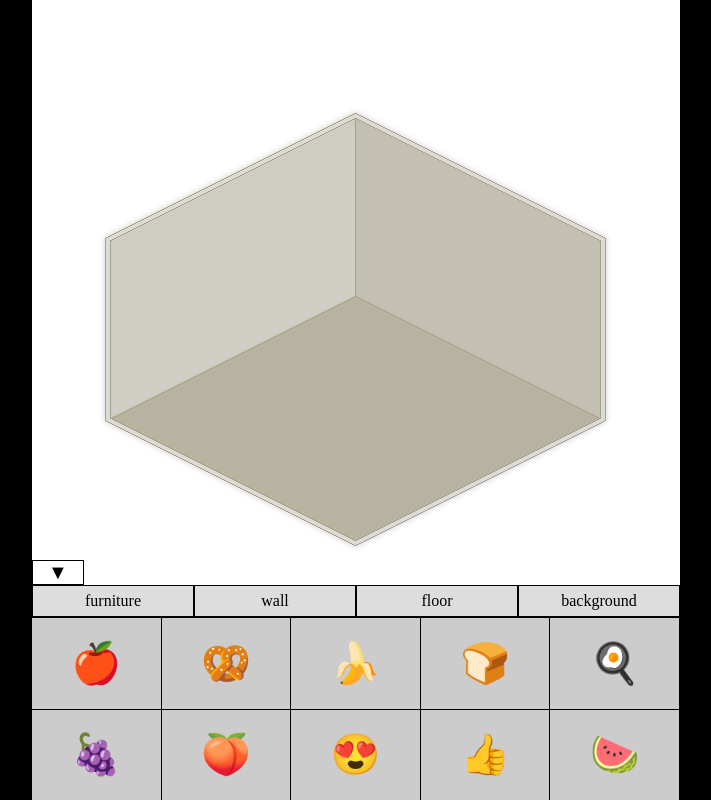
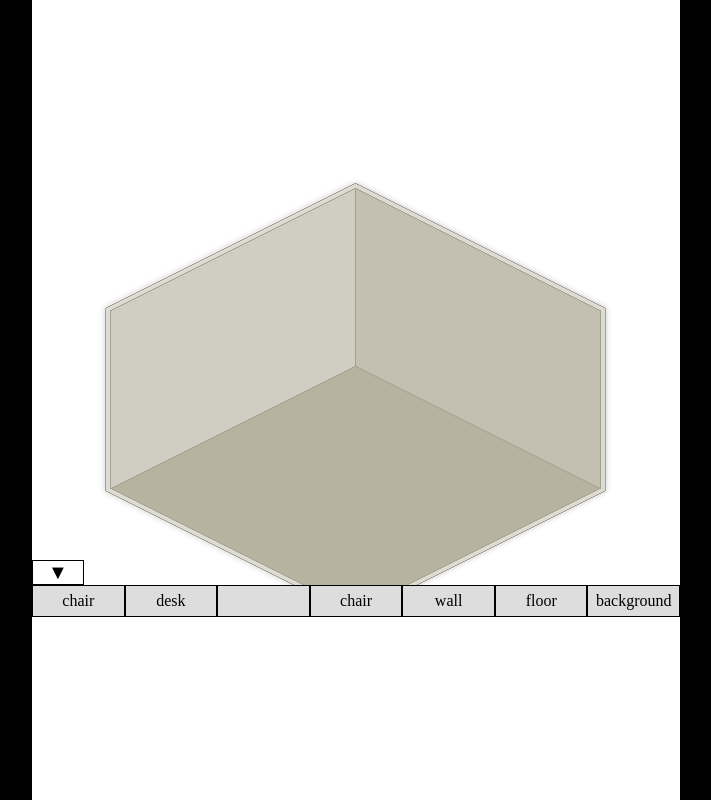
Before and after one commit to sloth-hub/wanroom, a website: page index.html in a window 1280 px wide. Both pictures are taken after a click on the button "START". Shown: the whole page, without its empty margins (284-995 px from the left). Drawn offline with nearby package versions, Linux system fonts and the light colour scheme.

Commit message:
Fix item tab

```diff
--- a/index.js
+++ b/index.js
@@ -14,7 +14,7 @@ let yOffset = 0;
 
 init();
 function init() {
-    startbtn.addEventListener("click", ({ target }) => {
+    startbtn.addEventListener("click", async ({ target }) => {
         display.removeChild(target);
         room.classList.remove("hide");
         const itemListWrap = document.createElement("div");
@@ -22,32 +22,26 @@ function init() {
         itemListWrap.innerHTML = `
         <div class="tab-toggle">▼</li></div>
         <ul class="item-tab">
-        <li class="item-tab category">furniture</li>
+        <li class="item-tab category">chair</li>
+        <li class="item-tab category">desk</li>
+        <li class="item-tab category"></li>
+        <li class="item-tab category">chair</li>
         <li class="item-tab category">wall</li>
         <li class="item-tab category">floor</li>
         <li class="item-tab category">background</li>
         </ul>
         <ul class="item-list">
-        <li class="list-item">🍎</li>
-        <li class="list-item">🥨</li>
-        <li class="list-item">🍌</li>
-        <li class="list-item">🍞</li>
-        <li class="list-item">🍳</li>
-        <li class="list-item">🍇</li>
-        <li class="list-item">🍑</li>
-        <li class="list-item">😍</li>
-        <li class="list-item">👍</li>
-        <li class="list-item">🍉</li>
         </ul>`;
+        const itemData = await axios.get("test.json")
+            .then(({ data }) => data);
         container.appendChild(itemListWrap);
-        clickedItemList(itemListWrap);
         onClickedItem();
-        onClickedTab(itemListWrap);
+        onClickedTab(itemListWrap, itemData);
     });
 
 }
 
-function clickedItemList(itemListWrap) {
+function clickedItemList(itemListWrap, categoryName) {
     itemListWrap.addEventListener("click", ({ target }) => {
         if (target.className === "list-item") {
             let span = document.createElement("span");
@@ -55,10 +49,15 @@ function clickedItemList(itemListWrap) {
             span.appendChild(document.createTextNode(target.innerText));
             room.appendChild(span);
         }
+        if(categoryName === "background") {
+            room.style.backgroundColor = target.style.backgroundColor;
+        } else if (categoryName === "chair") {
+            console.log(categoryName);
+        }
     });
 }
 
-function onClickedTab(itemListWrap) {
+function onClickedTab(itemListWrap, itemData) {
     const tabToggle = itemListWrap.querySelector(".tab-toggle");
     const itemList = itemListWrap.querySelector(".item-list");
     const itemTab = itemListWrap.querySelector(".item-tab");
@@ -75,25 +74,26 @@ function onClickedTab(itemListWrap) {
 
     itemTab.addEventListener("click", ({ target }) => {
         if (target.className === "item-tab category") {
-            if (target.innerText === "background") {
-                axios.get("test.json").then(({data}) => {
-                    let backgrounds = data.background;
-                    console.log(backgrounds);
-                }).catch(error => console.log(error));
-            }
+            let categoryName = target.innerText;
+            itemData[categoryName].map((e) => {
+                let list = document.createElement("li");
+                list.classList.add(categoryName);
+                list.style.backgroundColor = e;
+                itemList.appendChild(list);
+            });
+            clickedItemList(itemListWrap, categoryName);
         }
     });
-
 }
 
 function onClickedItem() {
-    room.addEventListener("touchstart", dragStart, false);
-    room.addEventListener("touched", dragEnd, false);
-    room.addEventListener("touchmove", drag, false);
+    room.addEventListener("touchstart", dragStart, { passive: false });
+    room.addEventListener("touched", dragEnd, { passive: false });
+    room.addEventListener("touchmove", drag, { passive: false });
 
-    room.addEventListener("mousedown", dragStart, false);
-    room.addEventListener("mouseup", dragEnd, false);
-    room.addEventListener("mousemove", drag, false);
+    room.addEventListener("mousedown", dragStart, { passive: false });
+    room.addEventListener("mouseup", dragEnd, { passive: false });
+    room.addEventListener("mousemove", drag, { passive: false });
 }
 
 function dragStart(e) {
--- a/style.css
+++ b/style.css
@@ -30,7 +30,7 @@ body {
 .room {
     width: 100%;
     height: 100%;
-    background: center 30px no-repeat url("./images/room.png");
+    background: center center no-repeat url("./images/room.png");
 }
 
 .item-list-wrap {
@@ -72,6 +72,7 @@ body {
     height: 300px;
     flex-wrap: wrap;
     list-style: none;
+    background-color: #fff;
 }
 
 .item-list li {
--- a/test.json
+++ b/test.json
@@ -6,5 +6,11 @@
         "#c29de0",
         "#9daee0",
         "#9dcce0"
+    ],
+    "chair": [
+        {
+            "name": "pill",
+            "img": "/images/pill.png"
+        }
     ]
 }
```
Also changed, not shown: images/pill.png (added).
